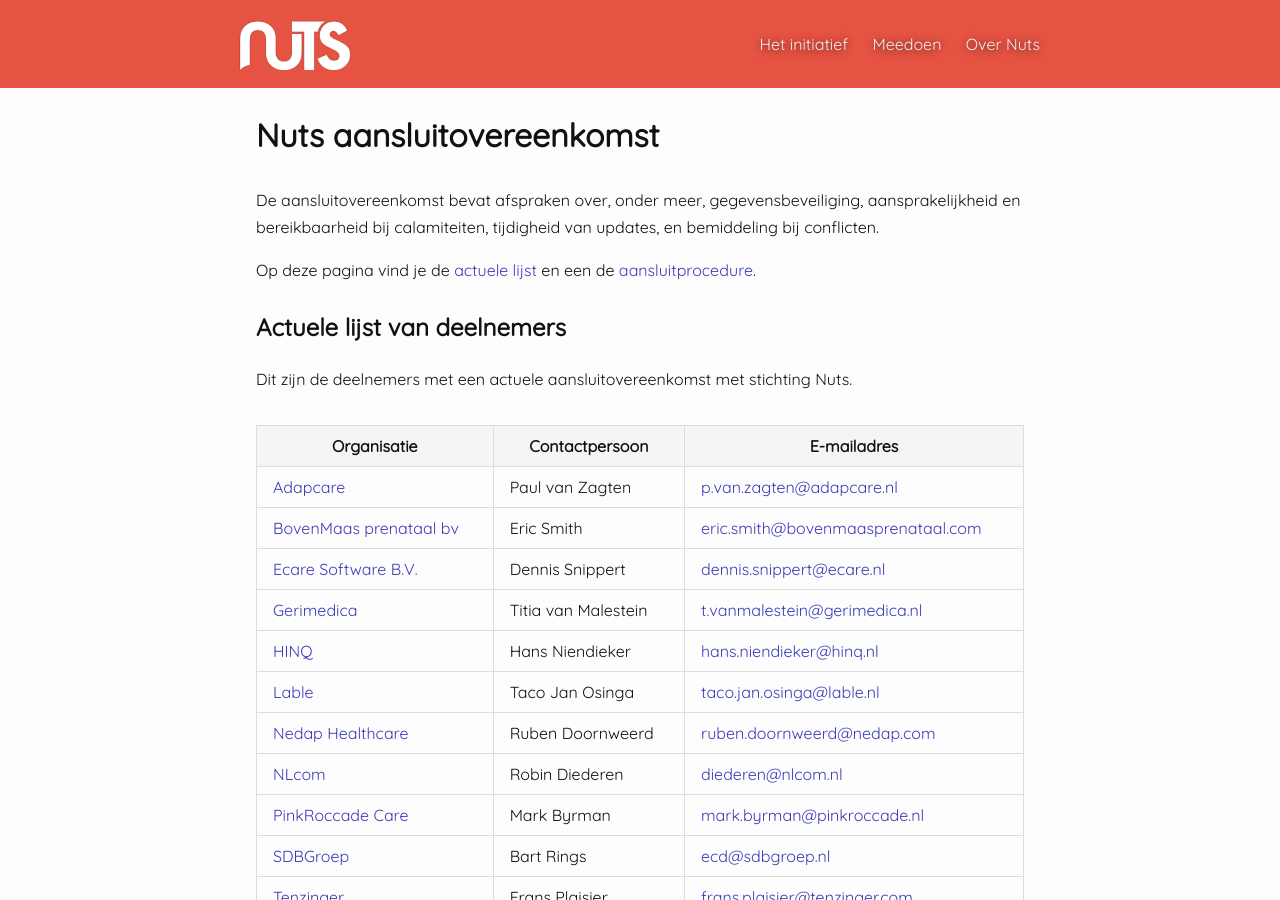
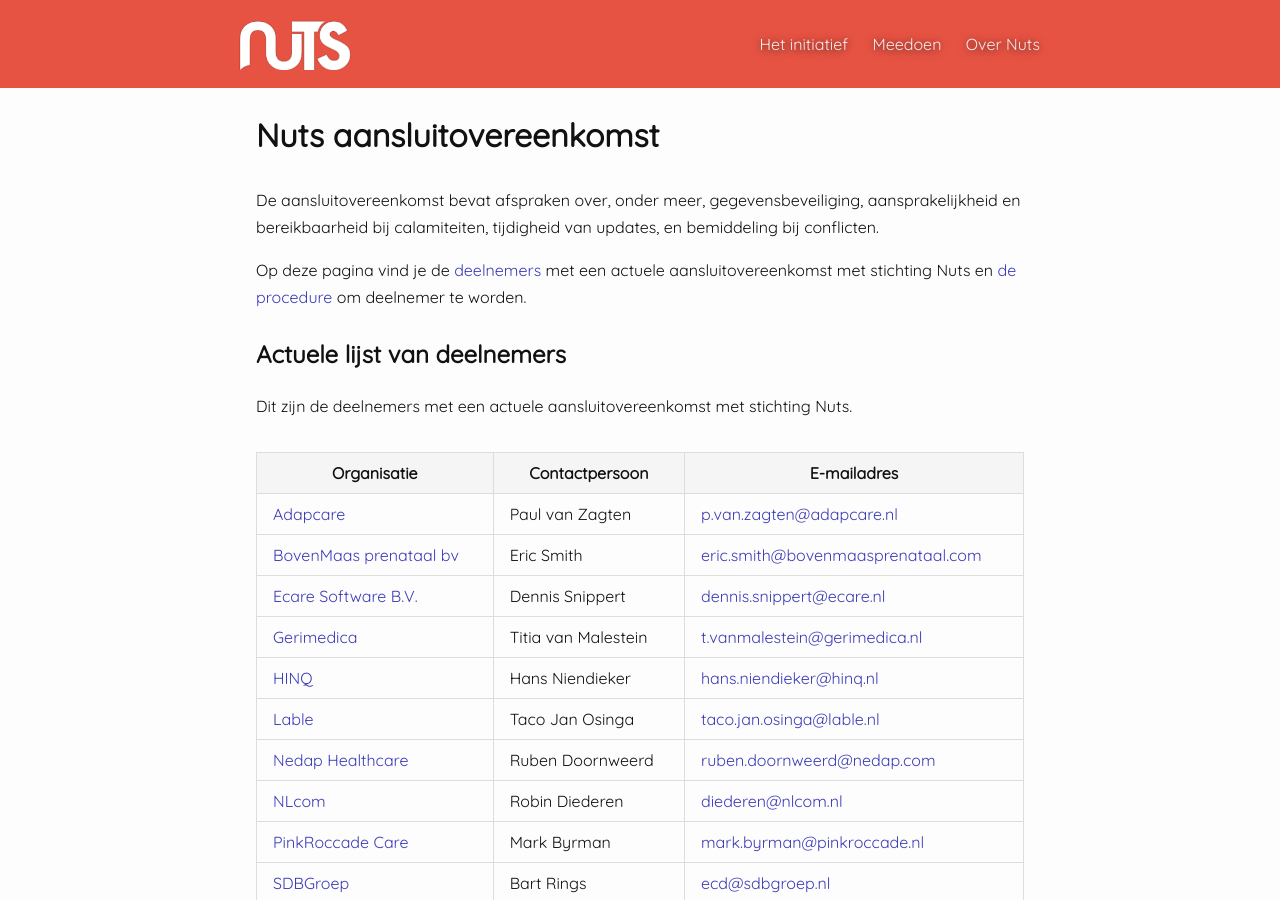
Before and after one commit to nuts-foundation/nuts-webpresence, a Jekyll site: the page built from aangesloten.md, in a window 1280 px wide and 900 px high, scrolled down 378 px. Built offline with Jekyll 4.4.1, drawn with Linux system fonts in a browser that asks for light colours.

Commit message:
Tekstuele aanpassingen

```diff
--- a/aangesloten.md
+++ b/aangesloten.md
@@ -10,7 +10,7 @@
 De aansluitovereenkomst bevat afspraken over, onder meer, gegevensbeveiliging, aansprakelijkheid en bereikbaarheid
 bij calamiteiten, tijdigheid van updates, en bemiddeling bij conflicten.
 
-Op deze pagina vind je de [actuele lijst](#list) en een de [aansluitprocedure](#procedure).
+Op deze pagina vind je de [deelnemers](#list) met een actuele aansluitovereenkomst met stichting Nuts en [de procedure](#procedure) om deelnemer te worden.
 
 ## <a name="list"></a>Actuele lijst van deelnemers
 
```
